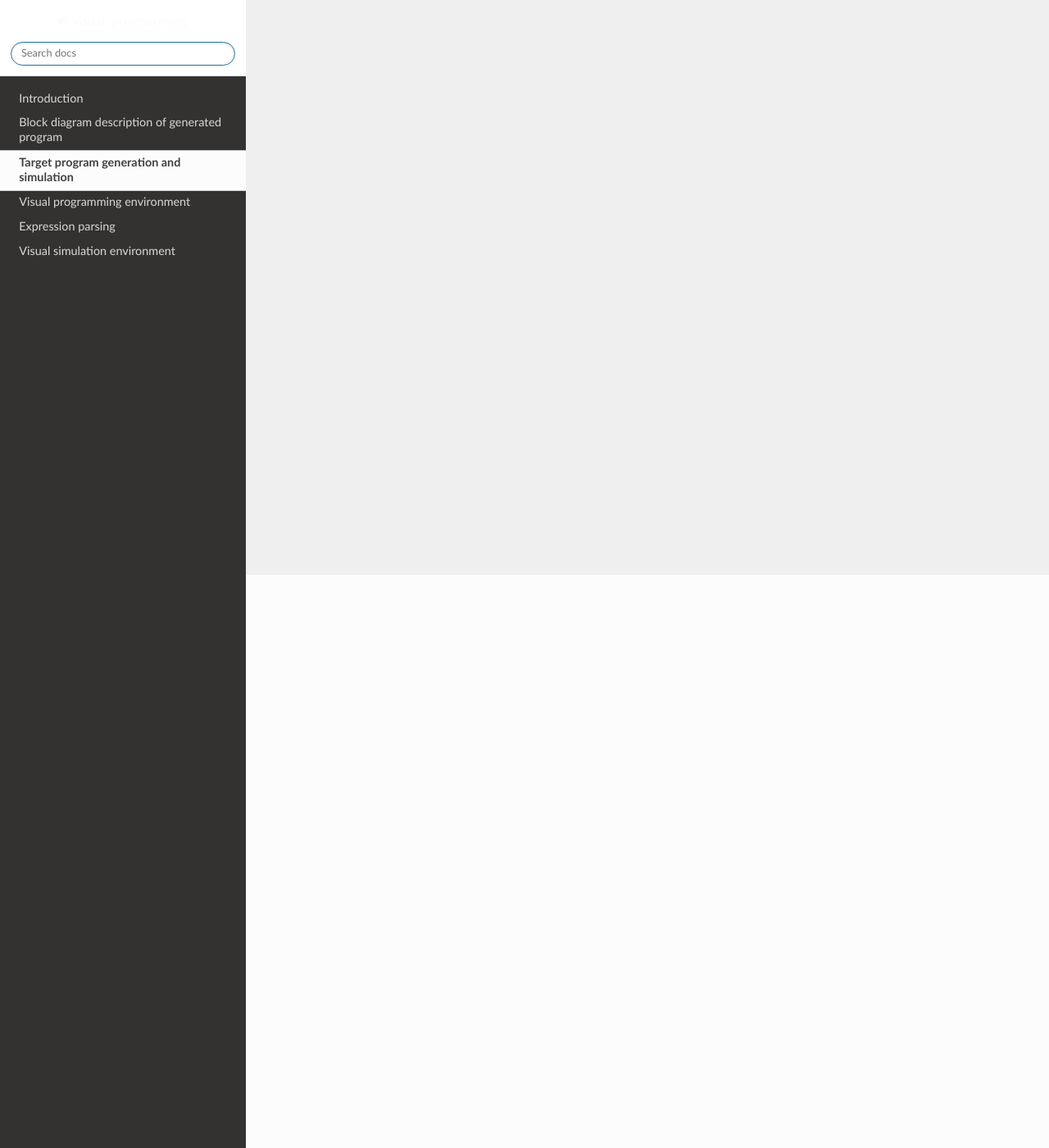
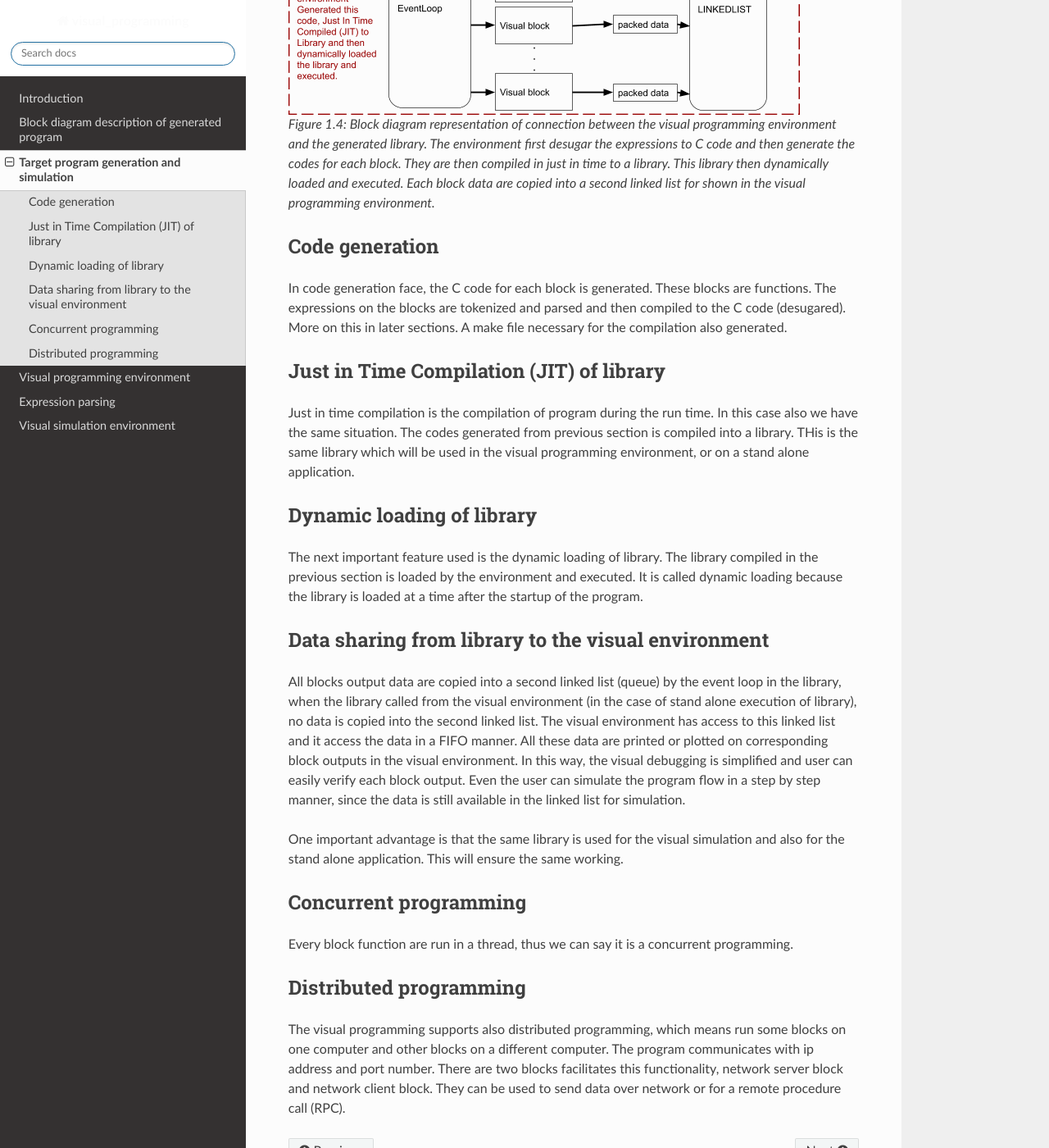
Before and after one commit to jkallu/vipro_docs, a Sphinx documentation site: the page built from source/tgtProGenSim.rst, in a window 1280 px wide and 1400 px high, scrolled down 699 px. Shown: the whole window at 82% size. Built offline with Sphinx 7.4.7 and the Read the Docs theme 2.0.0, drawn with Linux system fonts in a browser that asks for light colours; some of the changed text lies outside the part shown.

Commit message:
Update tgtProGenSim.rst

```diff
--- a/source/tgtProGenSim.rst
+++ b/source/tgtProGenSim.rst
@@ -3,3 +3,44 @@
 *****************************************
 Target program generation and simulation
 *****************************************
+
+In the previous section, we saw an overview of how the generated program works. In this section, we will see the connection between visual programming environment, simulation and the generated program.
+
+Initially, the user design the program by placing the blocks, connecting them and by editing the configuration and expressions. When he finishes the design and click the run button, few things happens.  First a connection tree is made from the design, where the blocks are tree nodes with main block is the root of the tree. This connection tree has all the information about the connections between the blocks. Next, the code for each block is generated.
+
+.. figure:: images/image2.png
+
+   Figure 1.4: Block diagram representation of connection between the visual programming environment and the generated library.    The environment first desugar the expressions to C code and then generate the codes for each block. They are then compiled      in just in time to a library. This library then dynamically loaded and executed. Each block data are copied into a second      linked list for shown in the visual programming environment.
+
+Code generation
+===============
+
+In code generation face, the C code for each block is generated. These blocks are functions.
+The expressions on the blocks are tokenized and parsed and then compiled to the C code (desugared). More on this in later sections. A make file necessary for the compilation also generated.
+
+Just in Time Compilation (JIT) of library
+=========================================
+
+Just in time compilation is the compilation of program during the run time. In this case also we have the same situation. The codes generated from previous section is compiled into a library. THis is the same library which will be used in the visual programming environment, or on a stand alone application.
+
+Dynamic loading of library
+===========================
+
+The next important feature used is the dynamic loading of library. The library compiled in the previous section is loaded by the environment and executed. It is called dynamic loading because the library is loaded at a time after the startup of the program.
+
+Data sharing from library to the visual environment
+===================================================
+
+All blocks output data are copied into a second linked list (queue) by the event loop in the library, when the library called from the visual environment (in the case of stand alone execution of library), no data is copied into the second linked list. The visual environment has access to this linked list and it access the data in a FIFO manner. All these data are printed or plotted on corresponding block outputs in the visual environment. In this way, the visual debugging is simplified and user can easily verify each block output. Even the user can simulate the program flow in a step by step manner, since the data is still available in the linked list for simulation.
+
+One important advantage is that the same library is used for the visual simulation and also for the stand alone application. This will ensure the same working.
+
+Concurrent programming
+======================
+
+Every block function are run in a thread, thus we can say it is a concurrent programming.
+
+Distributed programming
+=======================
+
+The visual programming supports also distributed programming, which means run some blocks on one computer and other blocks on a different computer. The program communicates with ip address and port number. There are two blocks facilitates this functionality, network server block and network client block. They can be used to send data over network or for a remote procedure call (RPC).
```
